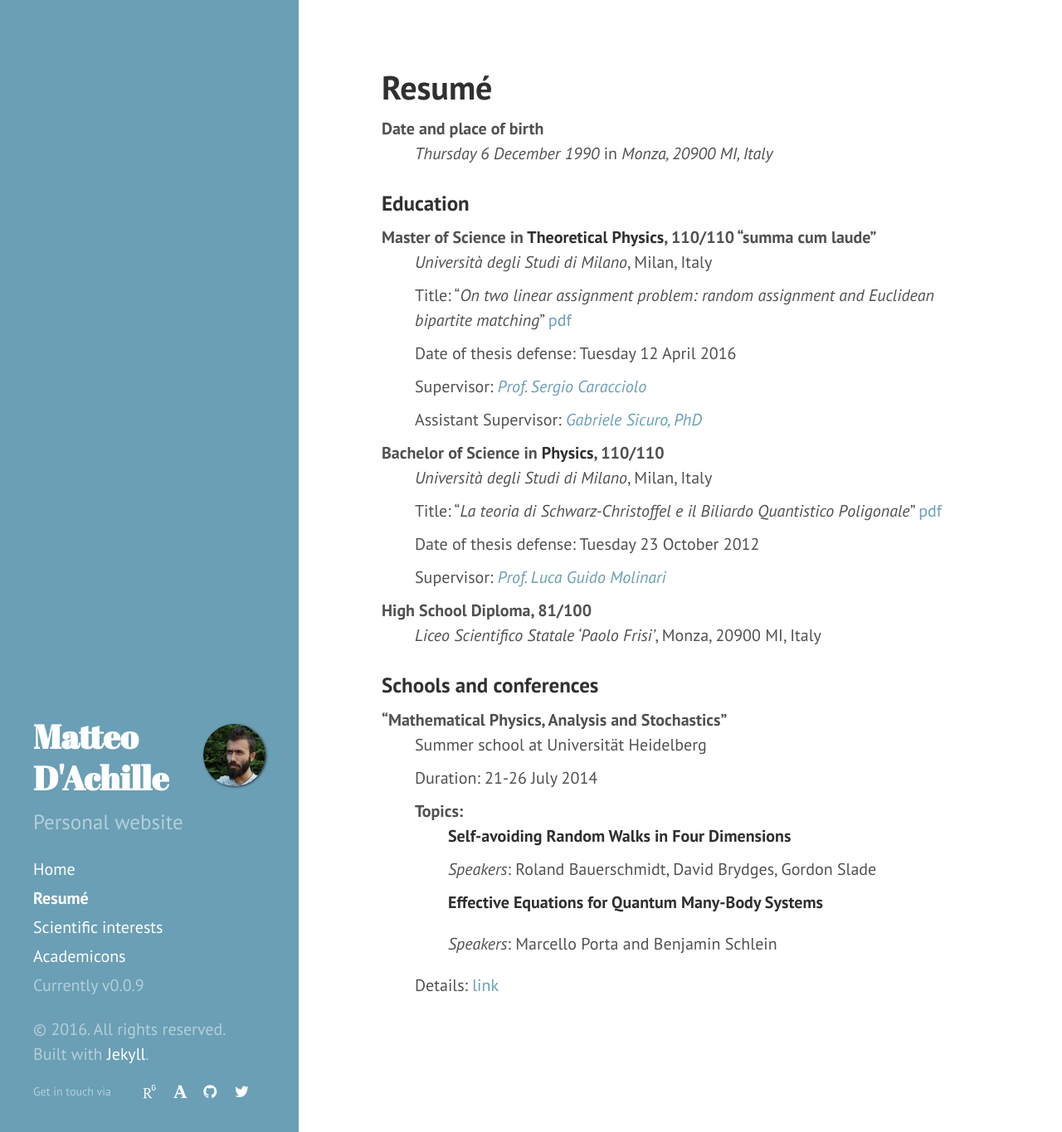
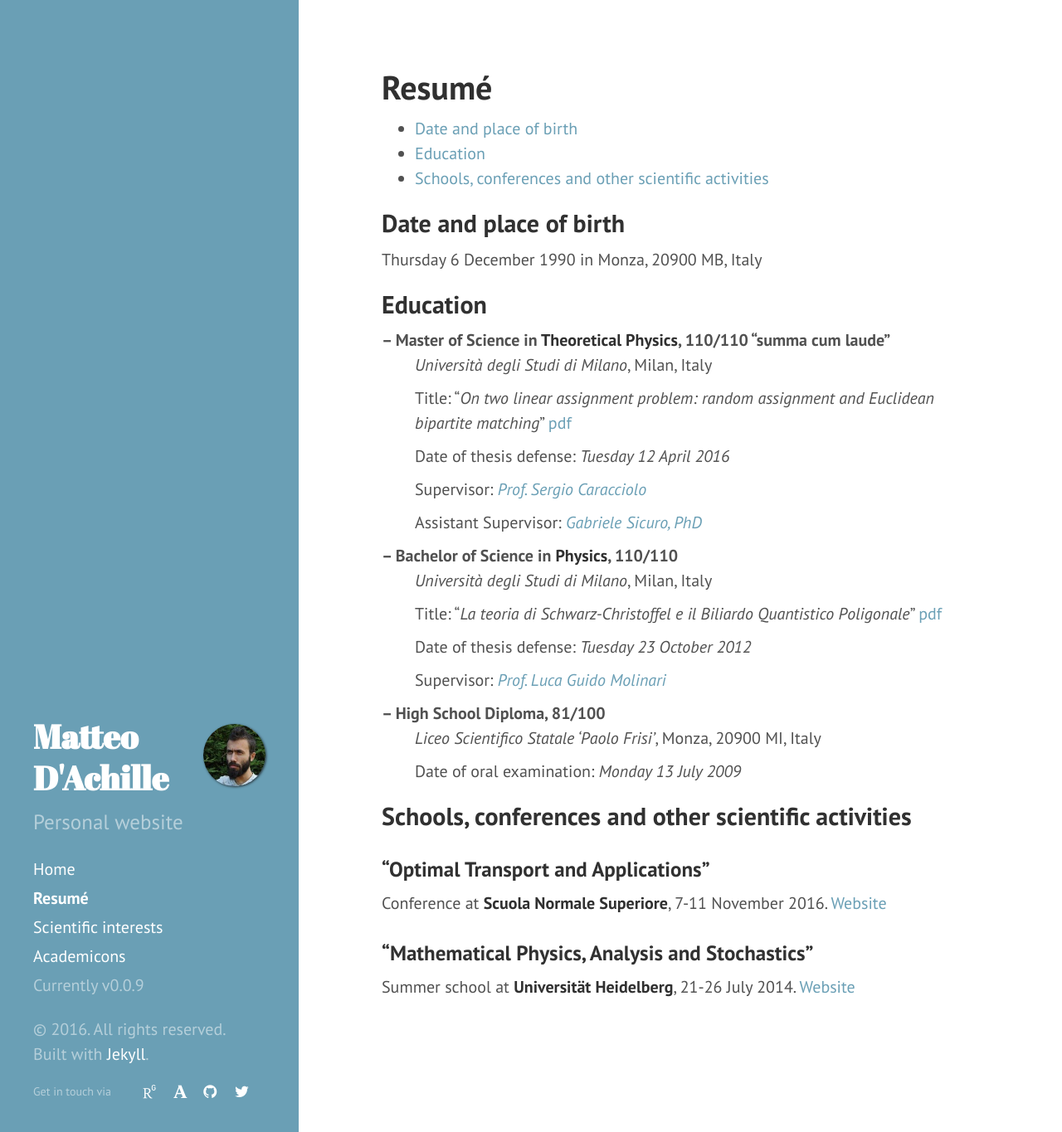
Before and after one commit to matteodachille/matteodachille.github.io, a Jekyll site: the page built from resume.md, in a window 1280 px wide and 1365 px high. Shown: the whole window at 83% size. Built offline with Jekyll 4.4.1, drawn with Linux system fonts in a browser that asks for light colours; nearby versions of some CDN libraries; some web fonts are replaced.

Commit message:
Updated resume

```diff
--- a/_config.yml
+++ b/_config.yml
@@ -12,13 +12,13 @@ title:            "Matteo D'Achille"
 tagline:          "Personal website"
 description:      "Personal website"
 url:              https://matteodachille.github.io/
-baseurl:          https://matteodachille.github.io/
+baseurl:         https://matteodachille.github.io/
 #baseurl:			     /
-tag_page: 		    tags
+tag_page: 		  tags
 category_page:	  categories
 name:             "Matteo D'Achille"
 author:           "Matteo D'Achille"
-github:			      matteodachille
+github:			  matteodachille
 linkedin:         matteopdachille
 researchgate:     "Matteo_Dachille"
 academia:         "MatteoDAchille"
--- a/resume.md
+++ b/resume.md
@@ -3,40 +3,42 @@ layout: page
 title: Resumé
 ---
 
-Date and place of birth
-: *Thursday 6 December 1990* in *Monza, 20900 MI, Italy*
+- TOC
+{:toc}
+
+## Date and place of birth
+Thursday 6 December 1990 in Monza, 20900 MB, Italy
 
 
-### Education
+## Education
 
-Master of Science in __Theoretical Physics__, 110/110 "summa cum laude"
+-- Master of Science in __Theoretical Physics__, 110/110 "summa cum laude"
 : _Università degli Studi di Milano_, Milan, Italy
 : Title: "_On two linear assignment problem: random assignment and Euclidean bipartite matching_" [pdf]({{  site.baseurl }}downloads/masterthesis.pdf){:target="_blank"}
-: Date of thesis defense: Tuesday 12 April 2016
+: Date of thesis defense: _Tuesday 12 April 2016_
 : Supervisor: _[Prof. Sergio Caracciolo](http://pcteserver.mi.infn.it/~caraccio/){:target="_blank"}_
 : Assistant Supervisor: _[Gabriele Sicuro, PhD](https://gabrielesicuro.wordpress.com/){:target="_blank"}_
 
 
-Bachelor of Science in __Physics__, 110/110
+-- Bachelor of Science in __Physics__, 110/110
 : _Università degli Studi di Milano_, Milan, Italy
 : Title: "_La teoria di Schwarz-Christoffel e il Biliardo Quantistico Poligonale_" [pdf]({{  site.baseurl }}downloads/bscthesis.pdf){:target="_blank"}
-: Date of thesis defense: Tuesday 23 October 2012
+: Date of thesis defense: _Tuesday 23 October 2012_
 : Supervisor: _[Prof. Luca Guido Molinari](http://wwwteor.mi.infn.it/~molinari/){:target="_blank"}_
 
 
-High School Diploma, 81/100
+-- High School Diploma, 81/100
 : _Liceo Scientifico Statale 'Paolo Frisi'_, Monza, 20900 MI, Italy
+: Date of oral examination: _Monday 13 July 2009_
 
+## Schools, conferences and other scientific activities
 
-### Schools and conferences
+### "Optimal Transport and Applications"
+{: .no_toc}
+Conference at **Scuola Normale Superiore**, 7-11 November 2016.
+[Website](http://webtheory.sns.it/optimal-transport/index.php){:target="_blank"}
 
-"Mathematical Physics, Analysis and Stochastics"
-: Summer school at Universität  Heidelberg
-: Duration: 21-26 July 2014
-: Topics:
-  : __Self-avoiding Random Walks in Four Dimensions__
-  : *Speakers*: Roland Bauerschmidt, David Brydges, Gordon Slade
-
-  : __Effective Equations for Quantum Many-Body Systems__
-  : *Speakers*: Marcello Porta and Benjamin Schlein
-: Details: [link](http://www.thphys.uni-heidelberg.de/~salmhofer/summerschool-2014/summer-school-2014.html){:target="_blank"}
+### "Mathematical Physics, Analysis and Stochastics"
+{: .no_toc}
+Summer school at **Universität Heidelberg**, 21-26 July 2014.
+[Website](http://www.thphys.uni-heidelberg.de/~salmhofer/summerschool-2014/summer-school-2014.html){:target="_blank"}
```
